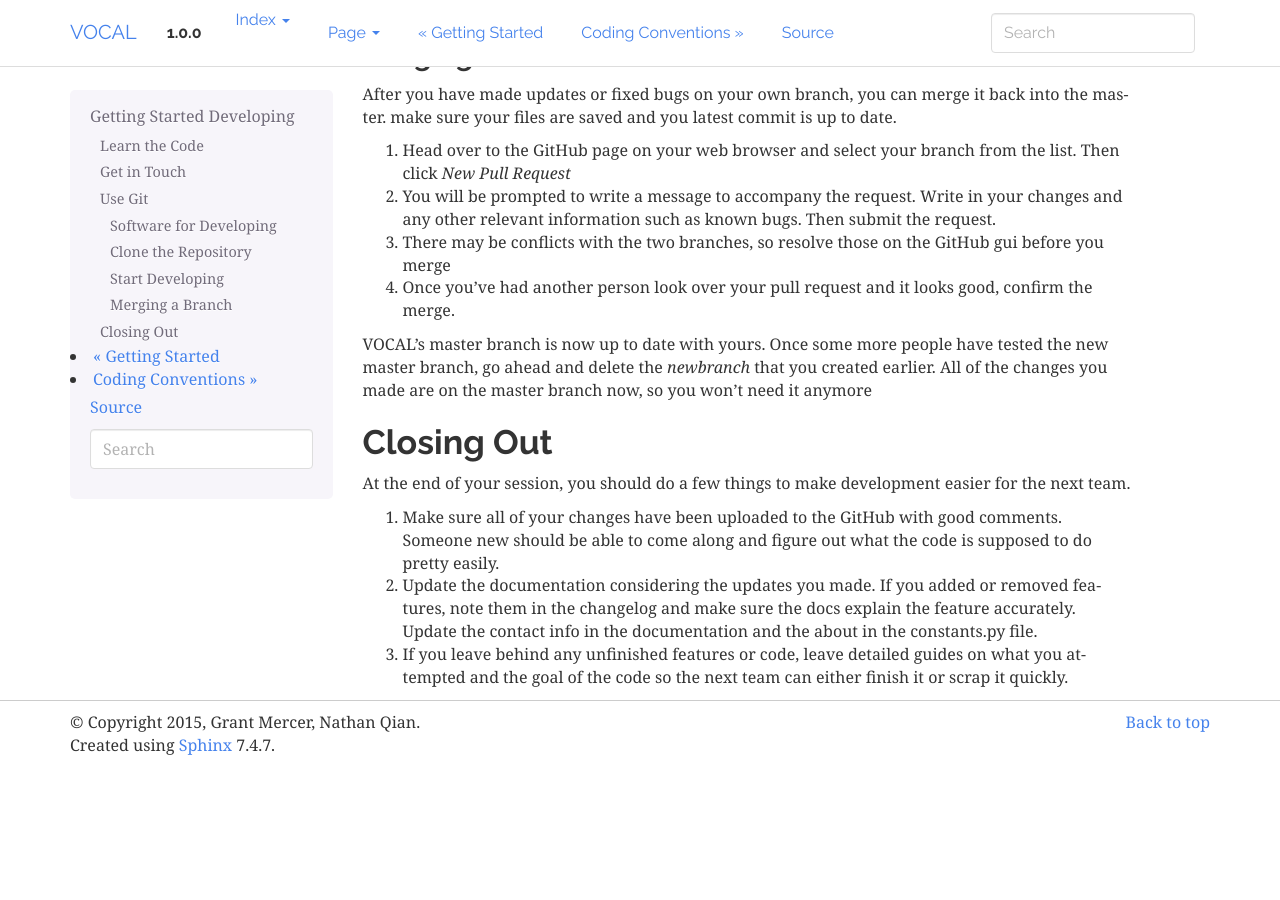
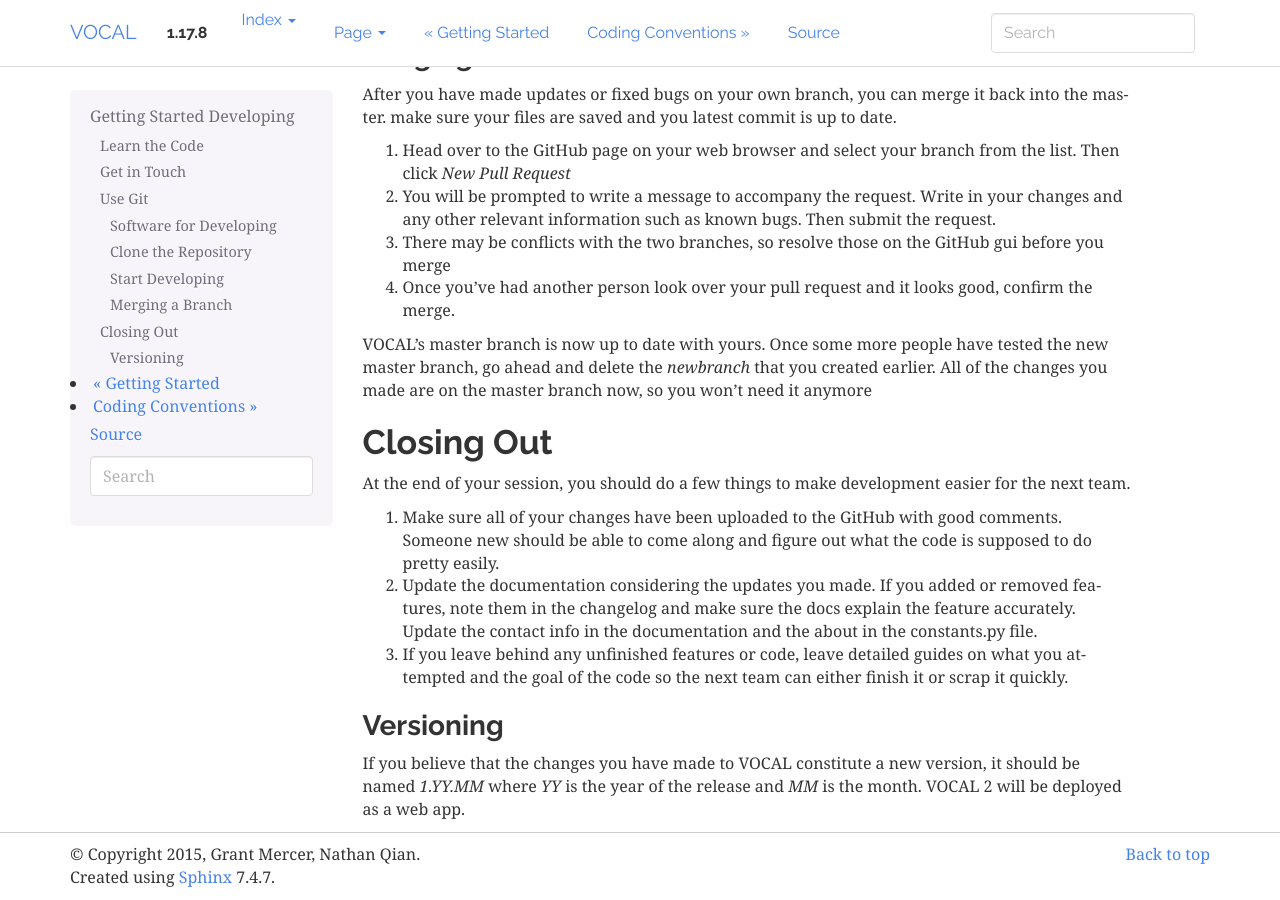
Before and after one commit to NASA-DEVELOP/VOCAL, a Sphinx documentation site: the page built from docs/source/dev/startdev.rst, in a window 1280 px wide and 900 px high, scrolled down 1970 px. Built offline with Sphinx 7.4.7, drawn with Linux system fonts in a browser that asks for light colours; pages that are not in the unit, such as notebooks, are missing from menus; before the commit the page ends 2737 px from its top, so only the background shows below that.

Commit message:
Updated docs

```diff
--- a/docs/source/conf.py
+++ b/docs/source/conf.py
@@ -64,9 +64,9 @@ copyright = u'2015, Grant Mercer, Nathan Qian'
 # built documents.
 #
 # The short X.Y version.
-version = '1.0.0'
+version = '1.17.8'
 # The full version, including alpha/beta/rc tags.
-release = '1.0.0'
+release = '1.17.8'
 
 # The language for content autogenerated by Sphinx. Refer to documentation
 # for a list of supported languages.
--- a/docs/source/dev/startdev.rst
+++ b/docs/source/dev/startdev.rst
@@ -137,6 +137,13 @@ At the end of your session, you should do a few things to make development easie
 3. If you leave behind any unfinished features or code, leave detailed guides on what you attempted
    and the goal of the code so the next team can either finish it or scrap it quickly.
 
+Versioning
+##########
+
+If you believe that the changes you have made to VOCAL constitute a new version, it should be named *1.YY.MM* where *YY* is the year of the release and *MM* is the month. VOCAL 2 will be deployed as a web app.
+
+
+
 
 .. __: https://www.codecademy.com/
 .. __: https://docs.python.org/2/
```
Also changed, not shown: CHANGELOG.md (+4 -2 lines).
